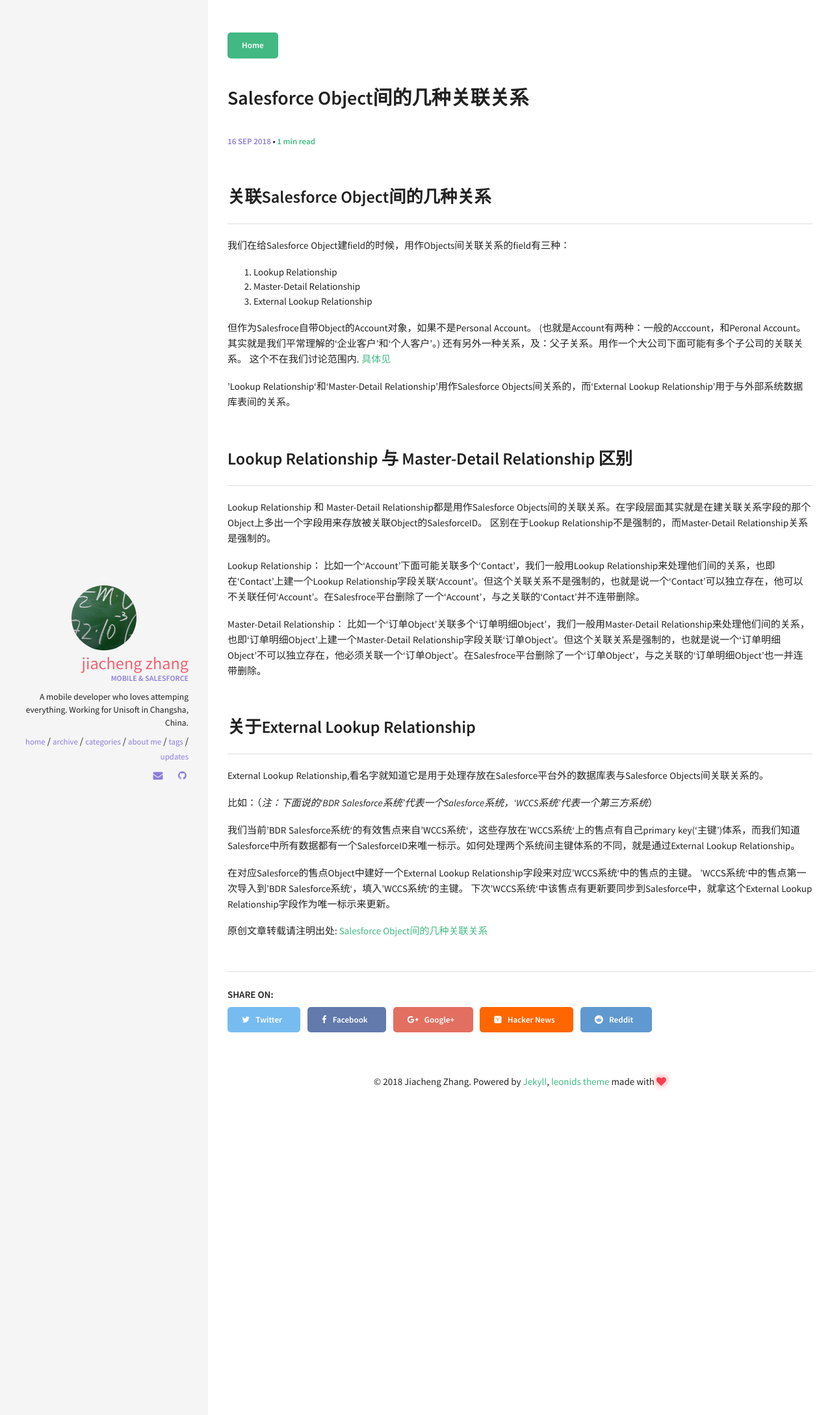
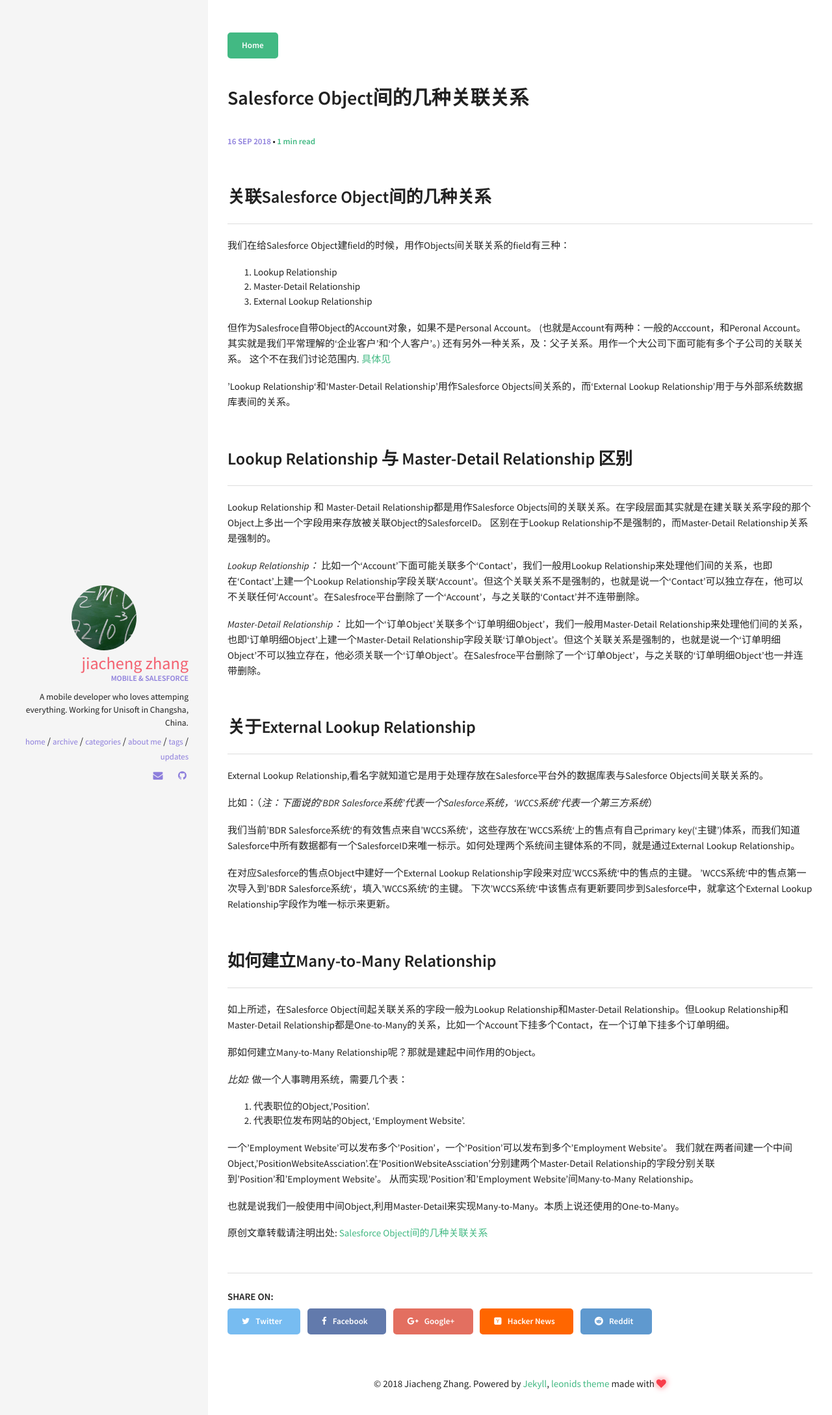
Before and after one commit to zhangjiacheng/zhangjiacheng.github.io, a Jekyll site: the page built from _posts/2018-09-16-SfdcObjectRelationships.md, in a window 1280 px wide. Shown: the top 2178 px of the page at 65% size. Built offline with Jekyll 4.4.1, drawn with Linux system fonts in a browser that asks for light colours.

Commit message:
add some content to salesforceObjectRelationship

```diff
--- a/_data/index/careers.yml
+++ b/_data/index/careers.yml
@@ -3,14 +3,14 @@
 - name: Unisoft
   link: http://www.cn-unisoft.com/
   date: Jan 2013 - <i class="fa fa-clock-o" aria-hidden="true" title="Until Now"></i>
-  job: Mobile Developer
+  job: Senior Mobile Developer
 
 - name: Cyber Tech
-  link: http://www.CyberTech.cn/
+  link:
   date: Mar 2011 - Jan 2013
   job: iOS Developer
 
 - name: Xianglang Tech
-  link: http://www.XianglangTech.com/
+  link:
   date: Jul 2009 - Mar 2011
   job: C Programmar
--- a/_data/index/skills.yml
+++ b/_data/index/skills.yml
@@ -3,4 +3,4 @@
 label: Ability
 id : cs
 aspects: Objective-C, English, Javascript, Salesforce, Swift
-percentage: 70, 60, 50, 50, 50
+percentage: 85, 75, 65, 65, 65
--- a/_posts/2018-09-16-SfdcObjectRelationships.md
+++ b/_posts/2018-09-16-SfdcObjectRelationships.md
@@ -27,10 +27,10 @@
 Lookup Relationship 和 Master-Detail Relationship都是用作Salesforce Objects间的关联关系。在字段层面其实就是在建关联关系字段的那个Object上多出一个字段用来存放被关联Object的SalesforceID。
 区别在于Lookup Relationship不是强制的，而Master-Detail Relationship关系是强制的。
 
-Lookup Relationship：
+*Lookup Relationship：*
 比如一个‘Account’下面可能关联多个‘Contact’，我们一般用Lookup Relationship来处理他们间的关系，也即在‘Contact’上建一个Lookup Relationship字段关联‘Account’。但这个关联关系不是强制的，也就是说一个‘Contact’可以独立存在，他可以不关联任何‘Account’。在Salesfroce平台删除了一个‘Account’，与之关联的‘Contact’并不连带删除。
 
-Master-Detail Relationship：
+*Master-Detail Relationship：*
 比如一个‘订单Object’关联多个‘订单明细Object’，我们一般用Master-Detail Relationship来处理他们间的关系，也即‘订单明细Object’上建一个Master-Detail Relationship字段关联‘订单Object’。但这个关联关系是强制的，也就是说一个‘订单明细Object’不可以独立存在，他必须关联一个‘订单Object’。在Salesfroce平台删除了一个‘订单Object’，与之关联的‘订单明细Object’也一并连带删除。
 
 ## 关于External Lookup Relationship
@@ -44,3 +44,21 @@
 在对应Salesforce的售点Object中建好一个External Lookup Relationship字段来对应’WCCS系统‘中的售点的主键。
 ’WCCS系统‘中的售点第一次导入到’BDR Salesforce系统‘，填入’WCCS系统‘的主键。
 下次’WCCS系统‘中该售点有更新要同步到Salesforce中，就拿这个External Lookup Relationship字段作为唯一标示来更新。
+
+## 如何建立Many-to-Many Relationship
+
+如上所述，在Salesforce Object间起关联关系的字段一般为Lookup Relationship和Master-Detail Relationship。但Lookup Relationship和Master-Detail Relationship都是One-to-Many的关系，比如一个Account下挂多个Contact，在一个订单下挂多个订单明细。
+
+那如何建立Many-to-Many Relationship呢？那就是建起中间作用的Object。
+
+*比如:*
+做一个人事聘用系统，需要几个表：
+
+1. 代表职位的Object,'Position'.
+2. 代表职位发布网站的Object, 'Employment Website'.
+
+一个'Employment Website'可以发布多个'Position'，一个'Position'可以发布到多个'Employment Website'。
+我们就在两者间建一个中间Object,'PositionWebsiteAssciation'.在'PositionWebsiteAssciation'分别建两个Master-Detail Relationship的字段分别关联到'Position'和'Employment Website'。
+从而实现'Position'和'Employment Website'间Many-to-Many Relationship。
+
+也就是说我们一般使用中间Object,利用Master-Detail来实现Many-to-Many。本质上说还使用的One-to-Many。
```
